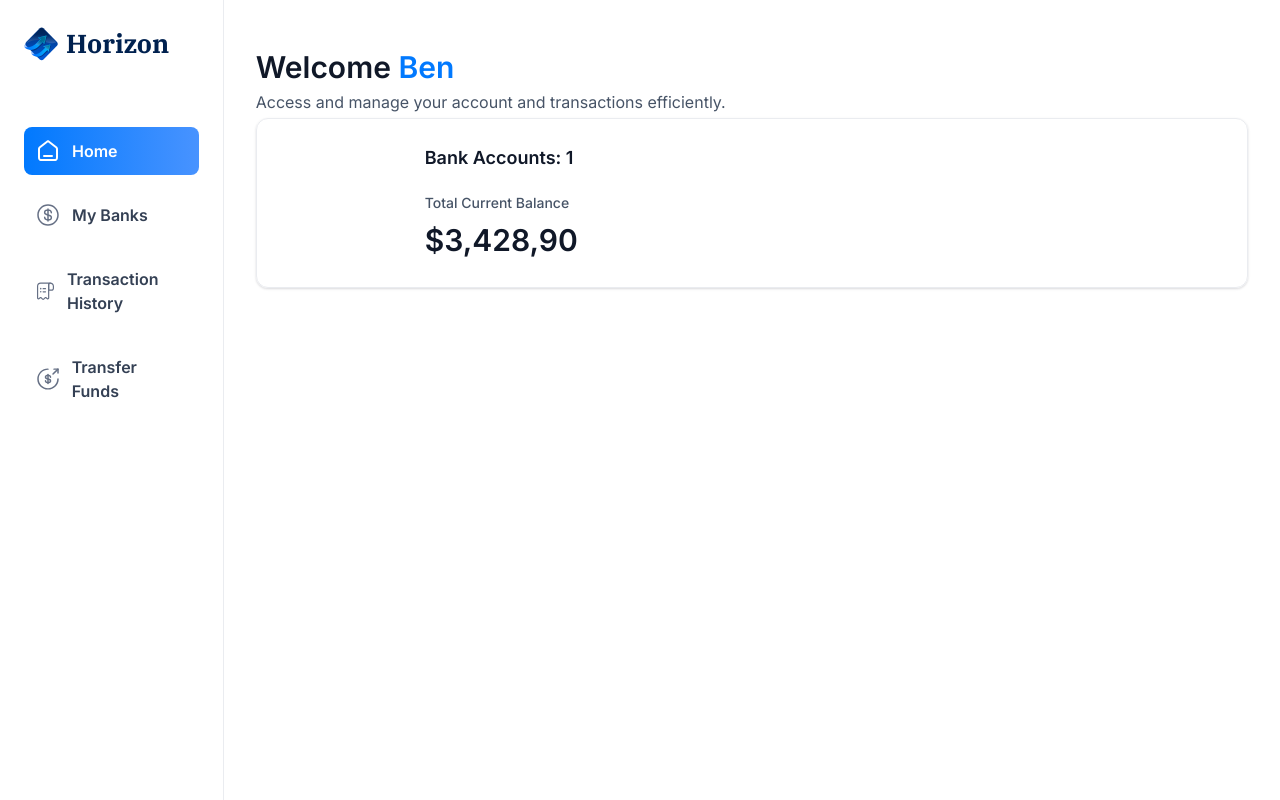
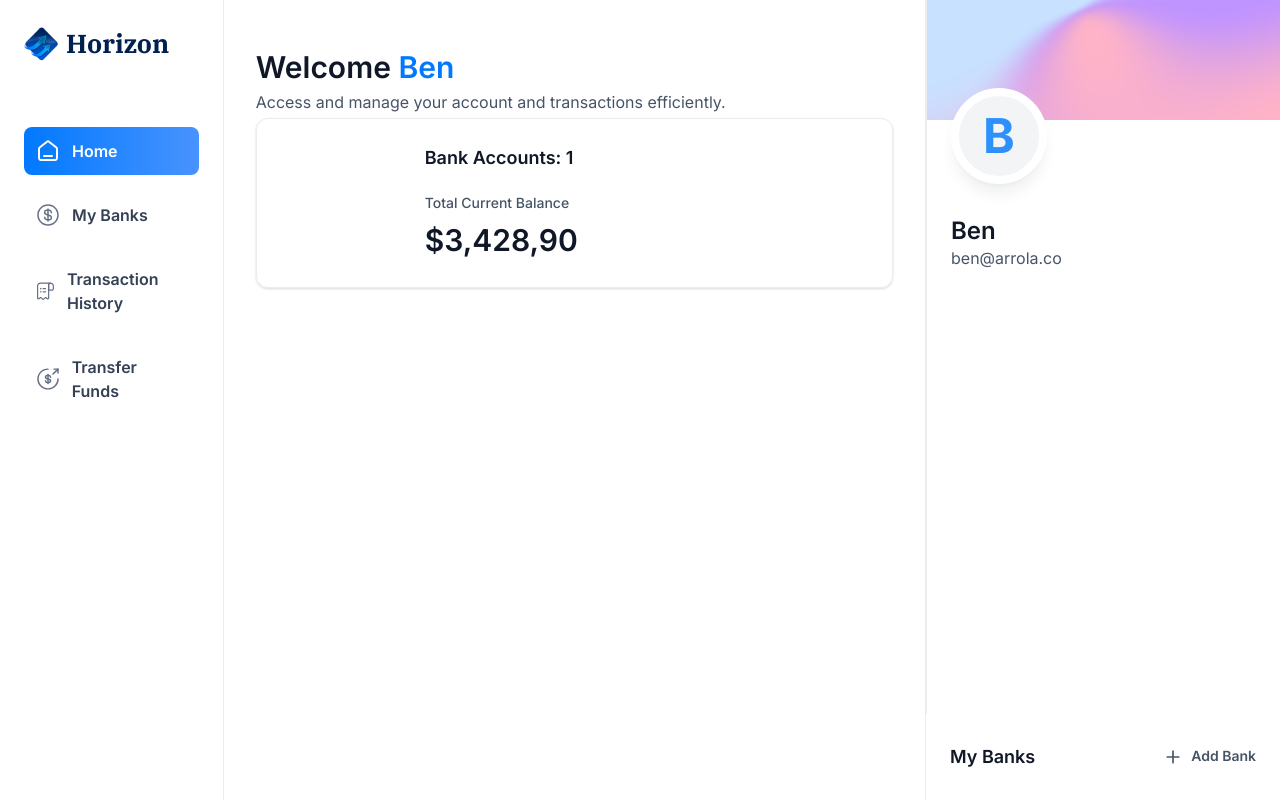
Before and after one commit to kieferdan/banking-app, a Next.js app: page / in a window 1280 px wide. Built offline with nearby package versions, Linux system fonts and the light colour scheme.

Commit message:
chore: Add RightSidebar component and update Home page

```diff
--- a/app/(root)/page.tsx
+++ b/app/(root)/page.tsx
@@ -1,7 +1,12 @@
 import HeaderBox from "@/components/HeaderBox";
+import RightSidebar from "@/components/RightSidebar";
 
 const Home = () => {
-  const loggedIn = { firstName: "Ben" };
+  const loggedIn = {
+    firstName: "Ben",
+    lastname: "JSM",
+    email: "ben@arrola.co",
+  };
 
   return (
     <section className="home">
@@ -15,6 +20,7 @@
           />
         </header>
       </div>
+      <RightSidebar user={loggedIn} transactions={[]} banks={[]} />
     </section>
   );
 };
--- /dev/null
+++ b/components/RightSidebar.tsx
@@ -0,0 +1,44 @@
+import Image from "next/image";
+import Link from "next/link";
+import React from "react";
+
+const RightSidebar = ({ user, transactions, banks }: RightSidebarProps) => {
+  return (
+    <aside className="right-sidebar">
+      <section className="right-sidebar">
+        <div className="profile-banner" />
+        <div className="profile">
+          <div className="profile-img">
+            <span className="text-5xl font-bold text-blue-500">
+              {user.firstName[0]}
+            </span>
+          </div>
+          <div className="profile-details">
+            <h1 className="profile-name">
+              {user.firstName} {user.lastName}
+            </h1>
+            <p className="profile-email">{user.email}</p>
+          </div>
+        </div>
+      </section>
+
+      <section className="banks">
+        <div className="flex w-full justify-between">
+          <h2 className="header-2">My Banks</h2>
+          <Link href="/" className="flex gap-2">
+            <Image src="/icons/plus.svg" width={20} height={20} alt="plus" />
+            <h2 className="text-14 font-semibold text-gray-600">Add Bank</h2>
+          </Link>
+        </div>
+
+        {banks?.length > 0 && (
+          <div className="relative flex flex-1 flex-col items-center justify-center gap-5">
+            <div className="relative z-10">Bank Card 1</div>
+          </div>
+        )}
+      </section>
+    </aside>
+  );
+};
+
+export default RightSidebar;
```
